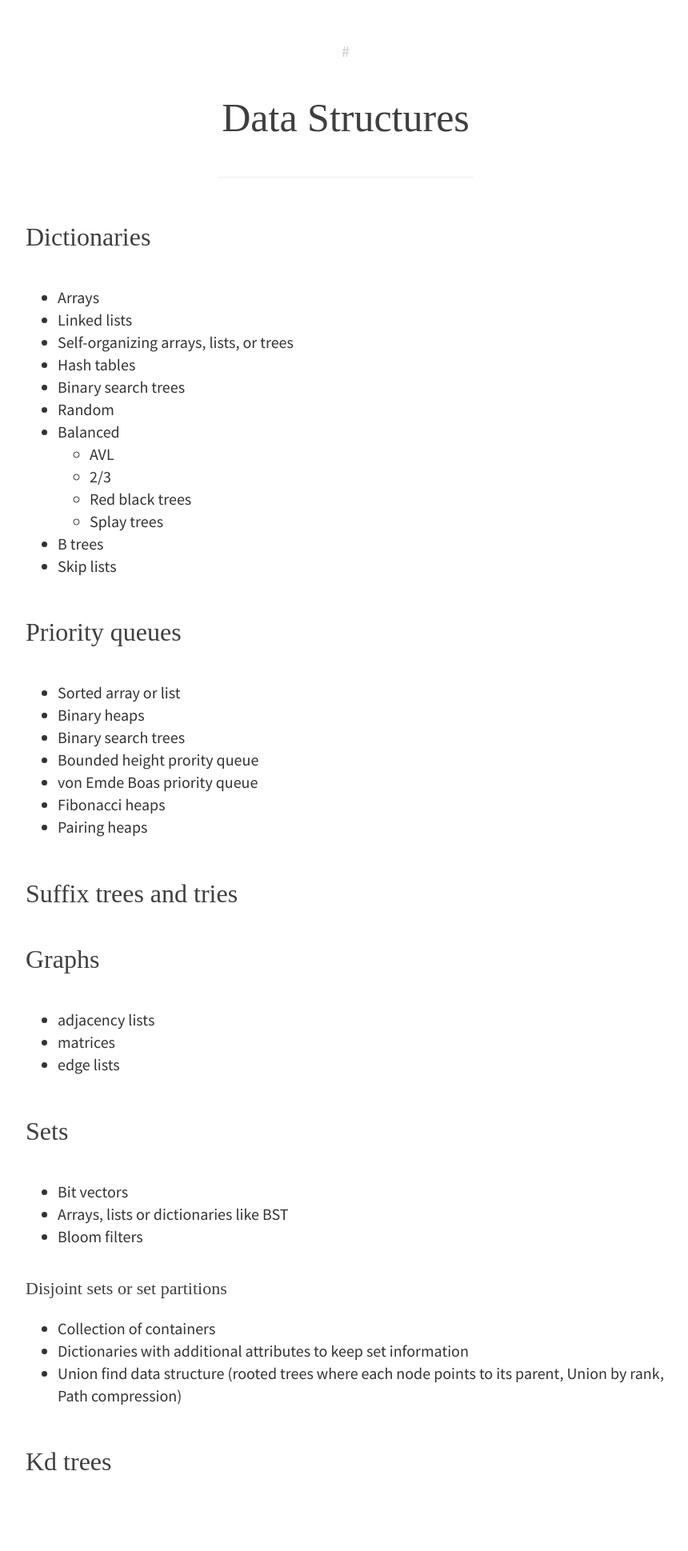
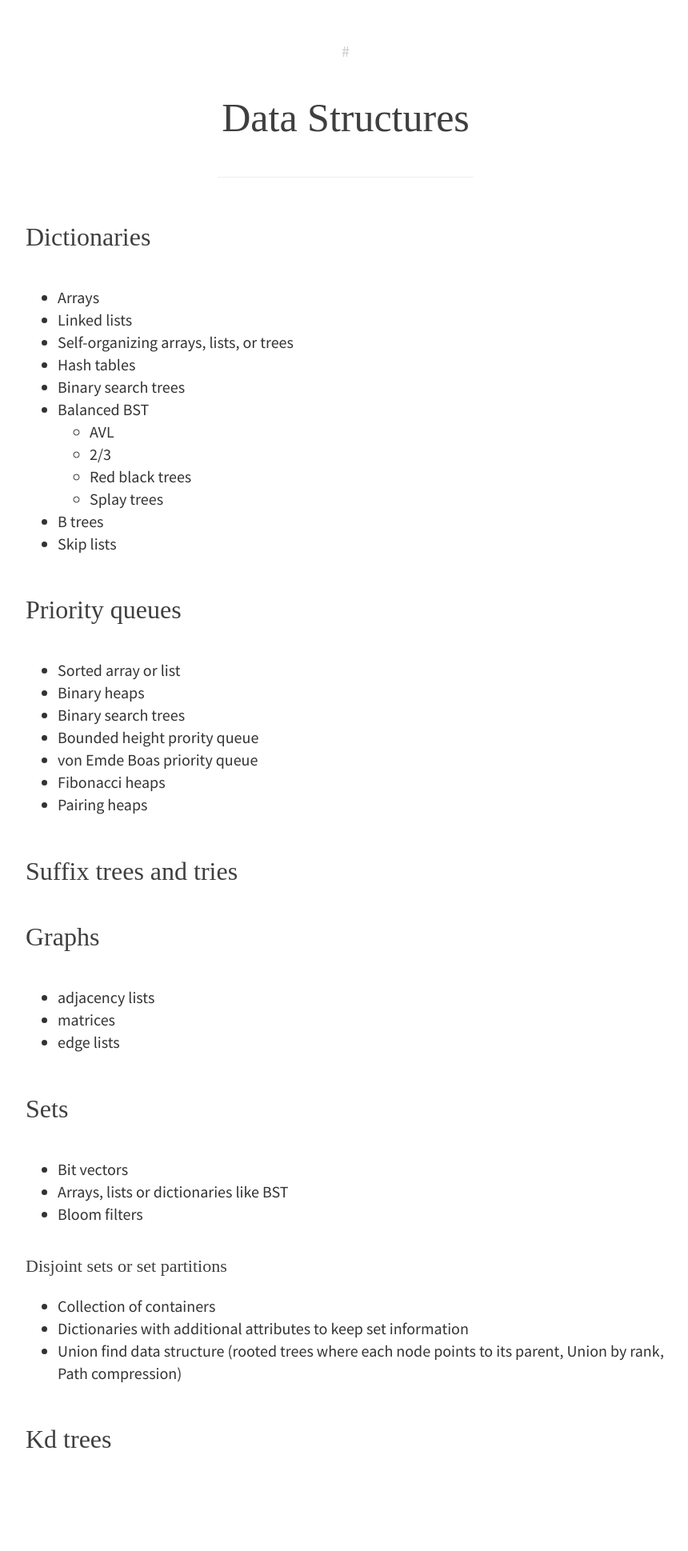
Before and after one commit to rbt91/rbt91.github.io, a Jekyll site: the page built from _posts/2016-10-08-data-structures.md, in a window 1280 px wide. Shown: the whole page at 80% size, without its empty margins (208-1068 px from the left). Built offline with Jekyll 4.4.1, drawn with Linux system fonts in a browser that asks for light colours; some web fonts are replaced; after the commit the page ends 1911 px from its top, so only the background shows below that.

Commit message:
Update 2016-10-08-data-structures.md

```diff
--- a/_posts/2016-10-08-data-structures.md
+++ b/_posts/2016-10-08-data-structures.md
@@ -12,8 +12,7 @@ categories:
 - Self-organizing arrays, lists, or trees
 - Hash tables
 - Binary search trees
- - Random
- - Balanced
+- Balanced BST
     - AVL
     - 2/3
     - Red black trees
```
